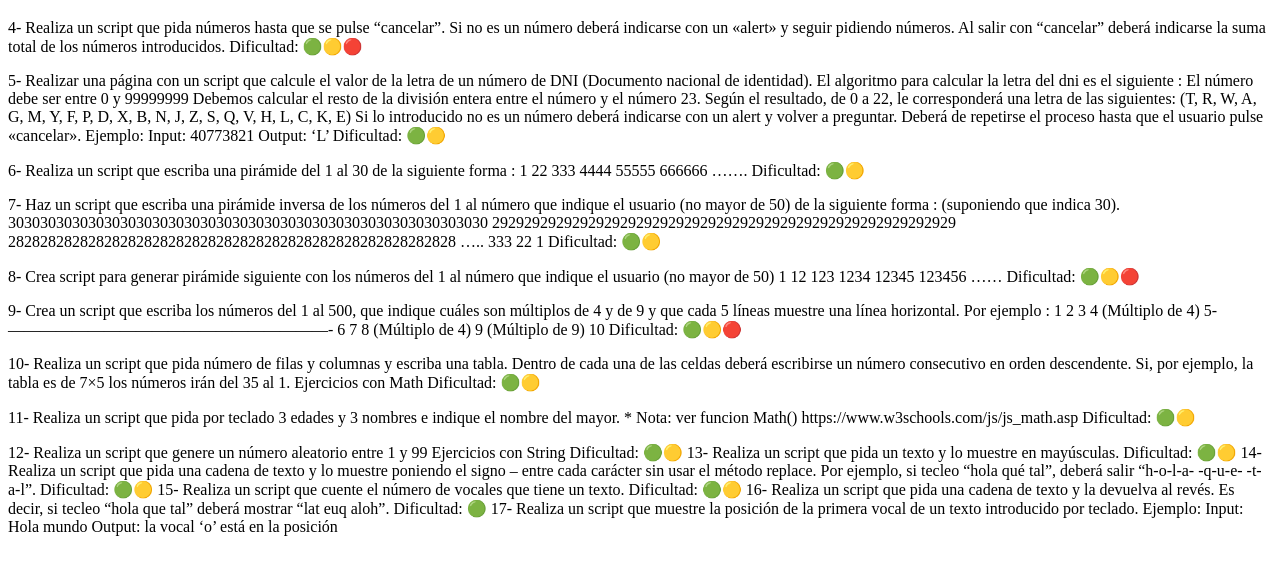
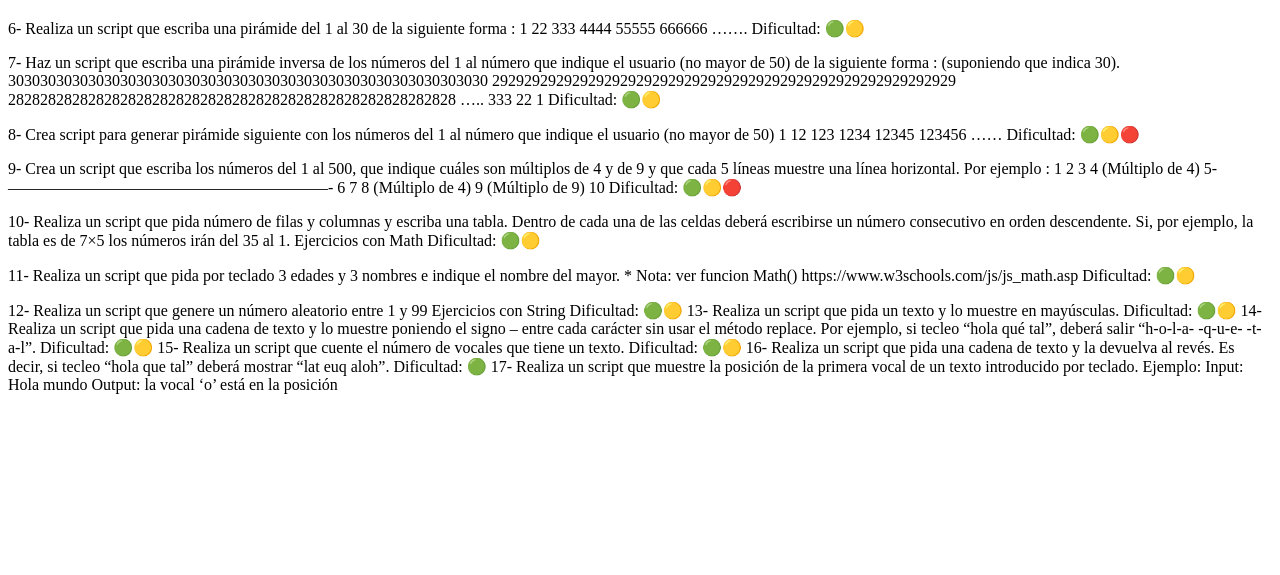
Before and after one commit to TukexDev/Practicas-Js-RollingCode, a plain HTML site: page Js - ejercicios 2/index.html in a window 1280 px wide. Shown: the part 61-636 px from the top of the page. Drawn offline with Linux system fonts and the light colour scheme.

Commit message:
agrego ejercicios hasta n5 - tp2

```diff
--- a/Js - ejercicios 2/index.html
+++ b/Js - ejercicios 2/index.html
@@ -7,34 +7,7 @@
 </head>
 <body>
     <h1>Ejercicios javascript - Bucles</h1>
-<p>
 
-</p>
-
-<p>
-    4- Realiza un script que pida números hasta que se pulse “cancelar”. Si no es un número deberá indicarse con un «alert» y seguir pidiendo números. Al salir con “cancelar” deberá indicarse la suma total de los números introducidos.
-
-    Dificultad:  🟢🟡🔴
-</p>
-<p>
-    5- Realizar una página con un script que calcule el valor de la letra de un número de DNI (Documento nacional de identidad).
-
-    El algoritmo para calcular la letra del dni es el siguiente :
-
-    El número debe ser entre 0 y 99999999
-    Debemos calcular el resto de la división entera entre el número y el número 23.
-    Según el resultado, de 0 a 22, le corresponderá una letra de las siguientes:  (T, R, W, A, G, M, Y, F, P, D, X, B, N, J, Z, S, Q, V, H, L, C, K, E)
-    Si lo introducido no es un número deberá indicarse con un alert y volver a preguntar.
-    Deberá de repetirse el proceso hasta que el usuario pulse «cancelar».
-
-    Ejemplo:
-
-    Input:  40773821
-    Output: ‘L’
-
-
-    Dificultad:  🟢🟡
-</p>
 <p>
     6- Realiza un script que escriba una pirámide del 1 al 30 de la siguiente forma :
 
```
Also changed, not shown: Js - ejercicios 2/index.js (+80 -0 lines).
